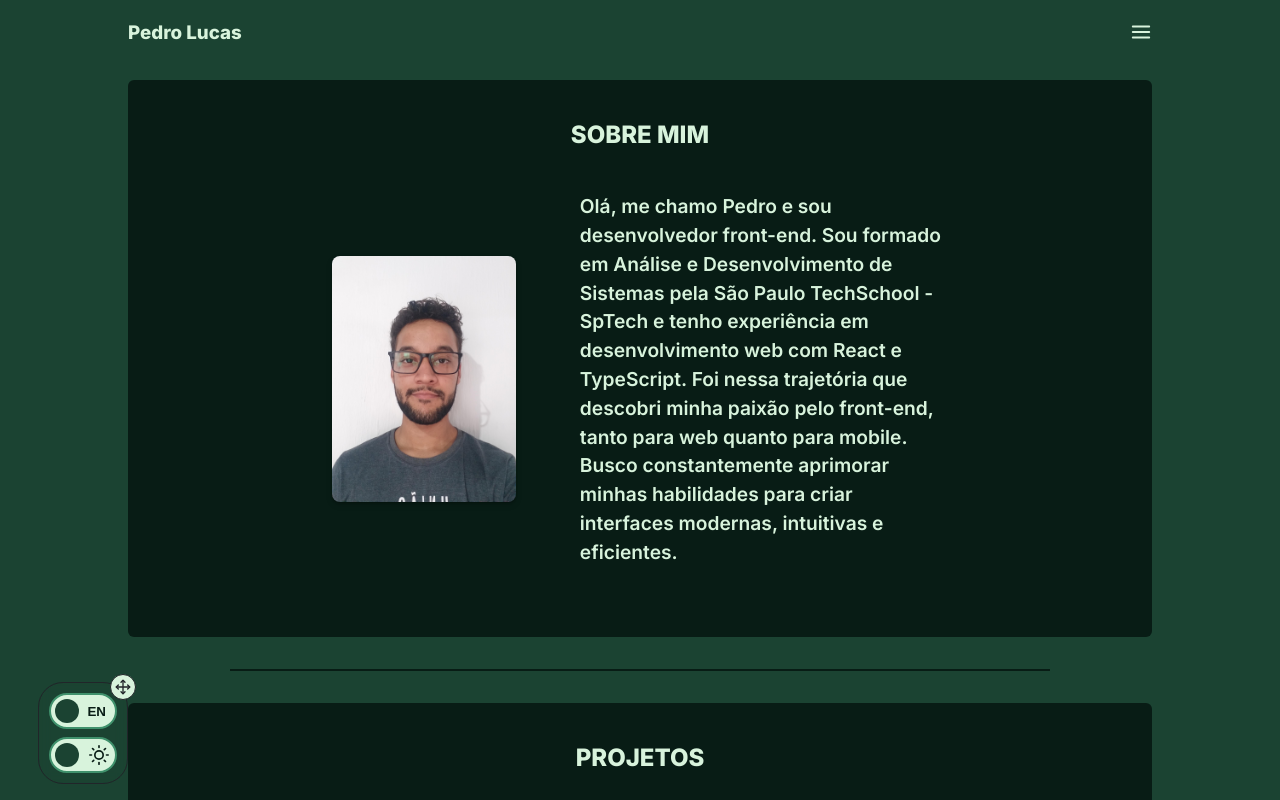
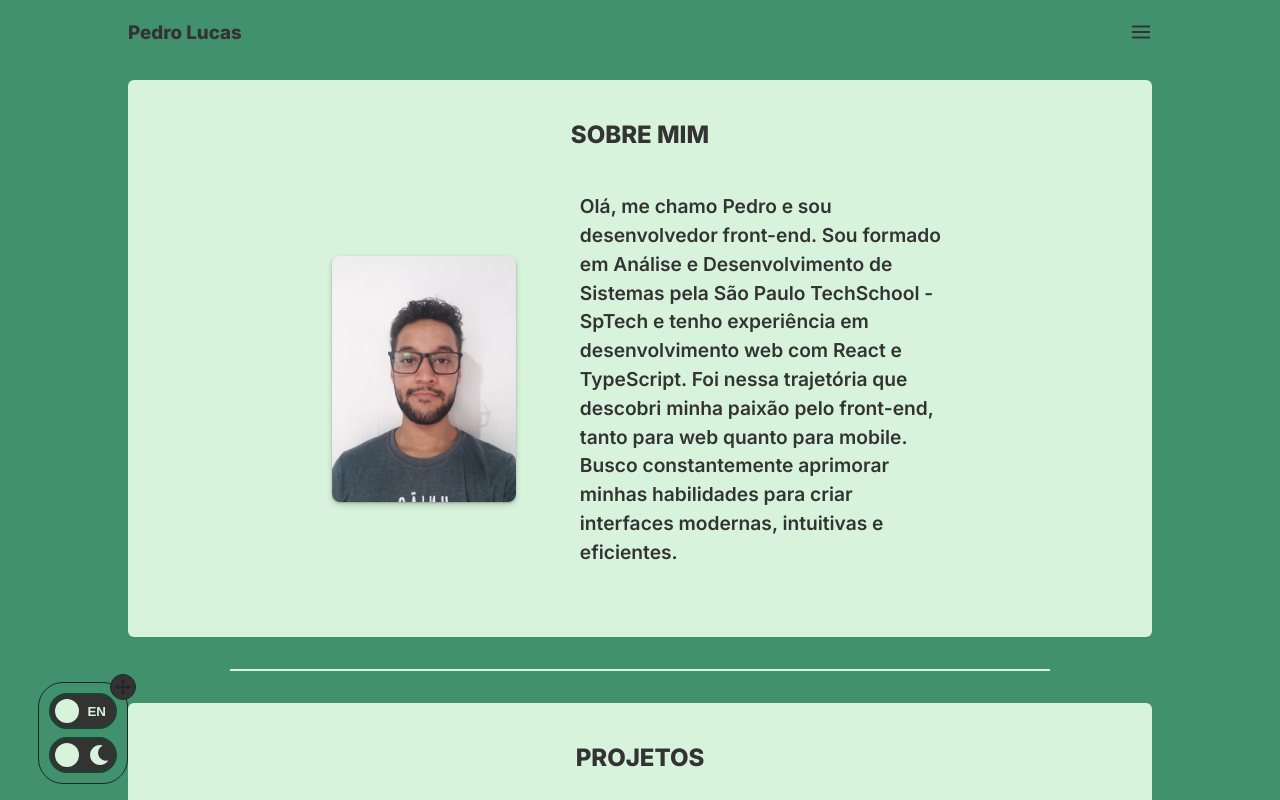
Before and after one commit to pedro-pl/portifolio, a React (Vite) app: page / in a window 1280 px wide. Shown: the top 800 px of the page. Built offline with nearby package versions, Linux system fonts and the light colour scheme.

Commit message:
feat: reconhecendo tema da máquina do usuário

```diff
--- a/src/components/Toogle/index.tsx
+++ b/src/components/Toogle/index.tsx
@@ -11,18 +11,18 @@ import { aboutPtBr } from "../../mocks/texts";
 
 export function Toogle(){
     const draggableRef = useRef<HTMLDivElement>(null);
-    const { about, isOn, themeColor, handlePointerDown, handlePointerUp, handleChangeLanguageAbout, handleChangeColorTheme } = useContext(Context);
+    const { about, isLanguageOn, themeColor, handlePointerDown, handlePointerUp, handleChangeLanguageAbout, handleChangeColorTheme, isThemeOn } = useContext(Context);
 
     return (
         <Draggable nodeRef={draggableRef as React.RefObject<HTMLElement>} bounds="body">
             <ToggleContainer ref={draggableRef}  $isDark={themeColor === 'dark' ? true : false}>
                 <span><LuMove /></span>
 
-                <Toggle $isOn={isOn} onPointerDown={handlePointerDown} onPointerUp={() => handlePointerUp(handleChangeLanguageAbout)} >
+                <Toggle $isOn={isLanguageOn} onPointerDown={handlePointerDown} onPointerUp={() => handlePointerUp(handleChangeLanguageAbout)} >
                     <p>{about === aboutPtBr ? "EN" : "PT"}</p>
                 </Toggle>
 
-                <Toggle $isOn={themeColor === 'dark'} onPointerDown={handlePointerDown} onPointerUp={() => handlePointerUp(handleChangeColorTheme)} >
+                <Toggle $isOn={isThemeOn} onPointerDown={handlePointerDown} onPointerUp={() => handlePointerUp(handleChangeColorTheme)} >
                     {themeColor === "dark" ? <FiSun size={20} /> : <FaMoon size={20} />}
                 </Toggle>
             </ToggleContainer>
--- a/src/components/Toogle/styles.ts
+++ b/src/components/Toogle/styles.ts
@@ -34,7 +34,7 @@ export const ToggleContainer = styled.div<SpanProps>`
         border: 1.5px solid ${props => props.theme['sub-background']};
 
         svg {
-            color: ${(props) => (props.theme[props.$isDark ? 'sub-background' : 'text-light'])};
+            color: ${(props) => (props.theme['sub-background'])};
         }
     }
 `
@@ -58,7 +58,7 @@ export const Toggle = styled.button<ToggleProps>`
         position: absolute;
         width: 24px;
         height: 24px;
-        background: ${props => props.theme['background']};
+        background: ${props => props.theme['background-card']};
         border-radius: 50%;
         top: 28%;
         left: ${({ $isOn }) => ($isOn ? '48px' : '16px')};
@@ -69,7 +69,7 @@ export const Toggle = styled.button<ToggleProps>`
     svg {
         font-weight: 600;
         color: ${props => props.theme['background-card']};
-        margin-left: ${({ $isOn }) => ($isOn ? '32px' : '0px')};
+        margin-left: ${({ $isOn }) => (!$isOn ? '32px' : '0px')};
     }
 
     p{
@@ -81,7 +81,7 @@ export const Toggle = styled.button<ToggleProps>`
     &:last-child{
         &:before{
             top: 72%;
-            left: ${({ $isOn }) => (!$isOn ? '48px' : '16px')};
+            left: ${({ $isOn }) => ($isOn ? '48px' : '16px')};
         }
     }
 `
--- a/src/contexts/Context.tsx
+++ b/src/contexts/Context.tsx
@@ -1,4 +1,4 @@
-import { createContext, ReactNode } from "react";
+import { createContext, ReactNode, useEffect } from "react";
 
 
 import { useState } from 'react';
@@ -11,8 +11,9 @@ interface ThemeType {
     'background-card': string;
     'sub-background': string;
     'skill-background': string;
+    'text-skill': string;
+    'text-project': string;
     text: string;
-    'text-light': string;
     toggle: string;
   }
 
@@ -24,7 +25,8 @@ interface ContextType {
     handlePointerUp: (callback: () => void) => void,
     theme: ThemeType,
     about: string,
-    isOn: boolean,
+    isLanguageOn: boolean,
+    isThemeOn: boolean,
     themeColor: string,
 }
 
@@ -35,10 +37,12 @@ export interface ContextProviderProps {
 }
 
 export function ContextProvider({children}: ContextProviderProps){
-    const [theme, setTheme] = useState(darkTheme)
-    const [themeColor, setThemeColor] = useState('dark')
+    const prefersDark = window.matchMedia('(prefers-color-scheme: dark)').matches;
+    const [theme, setTheme] = useState(prefersDark ? darkTheme : lightTheme)
+    const [themeColor, setThemeColor] = useState(prefersDark ? 'dark' : 'light')
     const [about, setAbout] = useState(aboutPtBr)
-    const [isOn, setIsOn] = useState(false);
+    const [isLanguageOn, setIsLanguageOn] = useState(false);
+    const [isThemeOn, setIsThemeOn] = useState(false);
     const [isDragging, setIsDragging] = useState(false);
 
     function changeTheme(themeColor: string){
@@ -50,22 +54,24 @@ export function ContextProvider({children}: ContextProviderProps){
     }
 
     function handleChangeColorTheme(){
+        changeTheme(themeColor);
+
         if(themeColor === 'dark'){
             setThemeColor('light')
         }else{
             setThemeColor('dark')
         }
 
-        changeTheme(themeColor)
+        setIsThemeOn(!isThemeOn);
     }
 
     function handleChangeLanguageAbout(){
         if(about === aboutPtBr){
             setAbout(aboutEn)
-            setIsOn(!isOn)
+            setIsLanguageOn(!isLanguageOn)
         }else{
             setAbout(aboutPtBr)
-            setIsOn(!isOn)
+            setIsLanguageOn(!isLanguageOn)
         }
     }
 
@@ -99,7 +105,8 @@ export function ContextProvider({children}: ContextProviderProps){
             handlePointerUp,
             theme,
             about,
-            isOn,
+            isLanguageOn,
+            isThemeOn,
             themeColor
         }}>
             {children}
```
